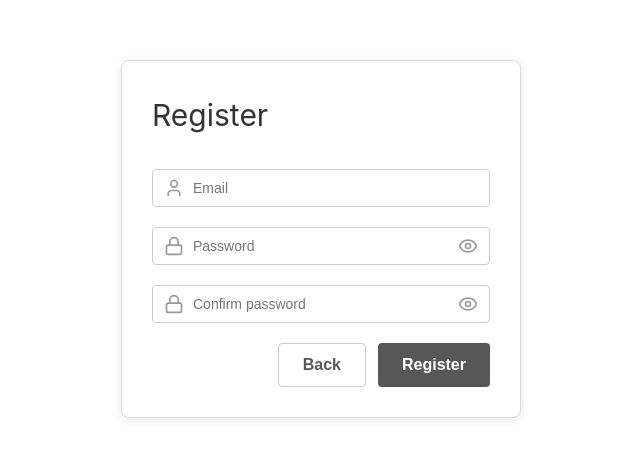
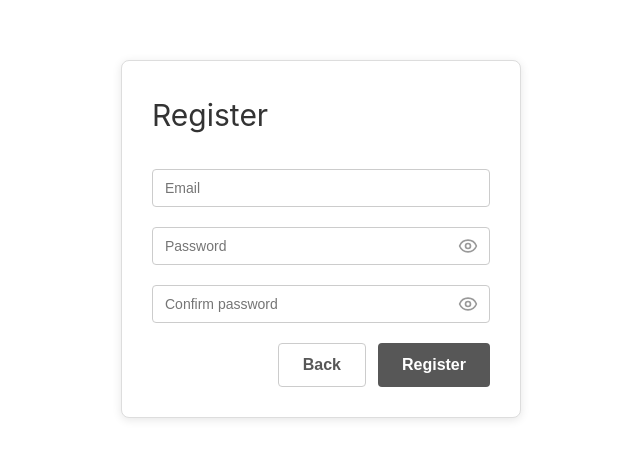
Before and after one commit to datroot9/training_java_vuejs, a Vue app: page /register in a window 1280 px wide. Shown: the part 161-620 px from the top of the page, without its empty margins (319-959 px from the left). Built offline with nearby package versions, Linux system fonts and the light colour scheme; the HTML template or start-up script is replaced by a standard one.

Commit message:
add: complete UI required of 2 component (Login + register)

```diff
--- a/src/components/CustomInput.vue
+++ b/src/components/CustomInput.vue
@@ -11,6 +11,10 @@
         :type="inputType"
         :maxlength="maxlength"
         :placeholder="placeholder"
+        :class="{
+          'has-prefix-icon': !!$slots.icon,
+          'has-suffix-icon': type === 'password'
+        }"
       />
 
       <!-- Icon Mắt ẩn/hiện chỉ render khi type truyền vào là password -->
@@ -76,6 +80,24 @@ const onInput = (event: Event) => {
   align-items: center;
 }
 
+input {
+  width: 100%;
+  padding: 10px 12px; /* Mặc định lề 2 bên thu gọn gọn gàng 12px nếu rỗng tuếch */
+  border: 1px solid #ccc;
+  border-radius: 4px;
+  font-size: 14px;
+  transition: border-color 0.3s;
+  box-sizing: border-box;
+}
+
+input.has-prefix-icon {
+  padding-left: 40px; /* Thêm lề trái nếu có slot icon */
+}
+
+input.has-suffix-icon {
+  padding-right: 40px; /* Thêm lề phải chừa không gian cho Con Mắt nếu type là password */
+}
+
 /* Định dạng thẻ slot chứa icon bên trái */
 :slotted(.input-icon) {
   position: absolute;
@@ -84,16 +106,6 @@ const onInput = (event: Event) => {
   height: 20px;
   color: #999;
   pointer-events: none;
-}
-
-input {
-  width: 100%;
-  padding: 10px 40px 10px 40px; /* Căn pad cả 2 bên cho cân đối icon */
-  border: 1px solid #ccc;
-  border-radius: 4px;
-  font-size: 14px;
-  transition: border-color 0.3s;
-  box-sizing: border-box;
 }
 
 input:focus {
--- a/src/components/LoginForm.vue
+++ b/src/components/LoginForm.vue
@@ -35,21 +35,26 @@
 import { ref, computed } from 'vue'
 import { User as UserIcon, Lock as LockIcon } from 'lucide-vue-next'
 import CustomInput from './CustomInput.vue'
+import { useValidation } from '@/composables/useValidation'
 
-const email = ref('')
+const userName = ref('')
 const password = ref('')
 const isSubmitted = ref(false); // Cờ lưu trạng thái đã bấm nút Login
+
+const { validateUserName, validatePassword } = useValidation();
+const userNameError = validateUserName(userName);
+const passwordError = validatePassword(password);
 
 // Mảng cấu hình cho các input field dùng chung
 const formFields = computed(() => [
   {
-    id: 'email',
-    value: email.value,
-    update: (val: string) => email.value = val,
+    id: 'user_name',
+    value: userName.value,
+    update: (val: string) => userName.value = val,
     type: 'text',
     maxlength: 20,
-    placeholder: 'Enter your email',
-    error: emailError.value,
+    placeholder: 'Email address',
+    error: userNameError.value,
     icon: UserIcon
   },
   {
@@ -64,52 +69,16 @@ const formFields = computed(() => [
   }
 ]);
 
-// Validation kiểm tra Email liên tục
-const emailError = computed(() => {
-  if (!email.value) return 'Email is required';
-
-  // check email có chứa ký tự lạ hoặc emoji không
-  if (/[^\x00-\xff]/.test(email.value)) {
-    return 'Email must not contain multi-byte characters or emojis';
-  }
-
-  const emailRegex = /^[^\s@]+@[^\s@]+\.[^\s@]+$/;
-  if (!emailRegex.test(email.value)) return 'Invalid email format';
-
-  if (email.value.length >= 20) return 'Your email must be less than 20 characters';
-
-  return '';
-});
-
-// Validation kiểm tra Password liên tục
-const passwordError = computed(() => {
-  if (!password.value) return 'Password is required';
-
-  // check password có chứa ký tự lạ hoặc emoji không
-   if (/[^\x00-\xff]/.test(password.value)) {
-     return 'Password must not contain multi-byte characters or emojis';
-  }
-
-
-  if (password.value.length < 6) return 'Your password must be at least 6 characters';
-
-  if (password.value.length >= 15) return 'Your password must be less than 15 characters';
-
-  return '';
-});
-
 const handleLogin = () => {
   isSubmitted.value = true; // Bật cờ đã submit để hiển thị thông báo lỗi (nếu có)
 
-  // Dừng lại nếu emailError hoặc passwordError có chứa thông báo lỗi (không phải là chuỗi rỗng '')
-  if (emailError.value || passwordError.value) {
-    return;
+  if (userNameError.value || passwordError.value) {
+    return; // Block không cho in ra console nếu đang có lỗi
   }
 
-  console.log('Email:', email.value)
+  console.log('User name:', userName.value)
   console.log('Password:', password.value)
-  // Demo login
-  alert('Login successful! Welcome back.')
+  alert('Login successful!')
   // Add your login logic here
 }
 </script>
--- a/src/components/RegisterForm.vue
+++ b/src/components/RegisterForm.vue
@@ -13,11 +13,7 @@
           :maxlength="field.maxlength"
           :placeholder="field.placeholder"
           :error="isSubmitted ? field.error : ''"
-        >
-          <template #icon>
-            <component :is="field.icon" class="input-icon" />
-          </template>
-        </CustomInput>
+        />
 
         <div class="button-group">
           <!-- Type button để chặn tự động Submit ngược -->
@@ -31,26 +27,32 @@
 
 <script setup lang="ts">
 import { ref, computed } from 'vue'
-import { User as UserIcon, Lock as LockIcon } from 'lucide-vue-next'
 import CustomInput from './CustomInput.vue'
 import { useRouter } from 'vue-router'
-const email = ref('')
+import { useValidation } from '@/composables/useValidation'
+
+const userName = ref('')
 const password = ref('')
 const confirmPassword = ref('')
+const href_login = ref('');
 const isSubmitted = ref(false);
 const router = useRouter();
+
+const { validateUserName, validatePassword, validateConfirmPassword } = useValidation();
+const userNameError = validateUserName(userName);
+const passwordError = validatePassword(password);
+const confirmPasswordError = validateConfirmPassword(password, confirmPassword);
 
 // Mảng cấu hình cho các input field dùng chung
 const formFields = computed(() => [
   {
-    id: 'email',
-    value: email.value,
-    update: (val: string) => email.value = val,
+    id: 'user_name',
+    value: userName.value,
+    update: (val: string) => userName.value = val,
     type: 'text',
     maxlength: 20,
     placeholder: 'Email',
-    error: emailError.value,
-    icon: UserIcon
+    error: userNameError.value
   },
   {
     id: 'password',
@@ -59,8 +61,7 @@ const formFields = computed(() => [
     type: 'password',
     maxlength: 15,
     placeholder: 'Password',
-    error: passwordError.value,
-    icon: LockIcon
+    error: passwordError.value
   },
   {
     id: 'confirmPassword',
@@ -69,40 +70,16 @@ const formFields = computed(() => [
     type: 'password',
     maxlength: 15,
     placeholder: 'Confirm password',
-    error: confirmPasswordError.value,
-    icon: LockIcon
+    error: confirmPasswordError.value
   }
 ]);
 
-const emailError = computed(() => {
-  if (!email.value) return 'Email is required';
-  if (/[^\x00-\xff]/.test(email.value)) return 'Email must not contain multi-byte characters or emojis';
-  const emailRegex = /^[^\s@]+@[^\s@]+\.[^\s@]+$/;
-  if (!emailRegex.test(email.value)) return 'Invalid email format';
-  if (email.value.length >= 20) return 'Your email must be less than 20 characters';
-  return '';
-});
-
-const passwordError = computed(() => {
-  if (!password.value) return 'Password is required';
-  if (/[^\x00-\xff]/.test(password.value)) return 'Password must not contain multi-byte characters or emojis';
-  if (password.value.length < 6) return 'Your password must be at least 6 characters';
-  if (password.value.length >= 15) return 'Your password must be less than 15 characters';
-  return '';
-});
-
-const confirmPasswordError = computed(() => {
-  if (!confirmPassword.value) return 'Please confirm your password';
-  if (confirmPassword.value !== password.value) return 'Passwords do not match';
-  return '';
-});
-
 const handleRegister = () => {
   isSubmitted.value = true;
-  if (emailError.value || passwordError.value || confirmPasswordError.value) {
+  if (userNameError.value || passwordError.value || confirmPasswordError.value) {
     return;
   }
-  console.log('Email:', email.value)
+  console.log('User name:', userName.value)
   console.log('Password:', password.value)
   console.log('Confirm Password:', confirmPassword.value)
   alert('Registration successful!')
--- /dev/null
+++ b/src/composables/useValidation.ts
@@ -0,0 +1,38 @@
+import { computed, type Ref } from 'vue'
+
+export function useValidation() {
+  const validateUserName = (userName: Ref<string>) => {
+    return computed(() => {
+      if (!userName.value) return 'User name is required';
+      if (/[^\x00-\xff]/.test(userName.value)) return 'User name must not contain multi-byte characters or emojis';
+      const userNameRegex = /^[^\s@]+@[^\s@]+\.[^\s@]+$/;
+      if (!userNameRegex.test(userName.value)) return 'Invalid user name format';
+      if (userName.value.length >= 20) return 'Your user name must be less than 20 characters';
+      return '';
+    })
+  }
+
+  const validatePassword = (password: Ref<string>) => {
+    return computed(() => {
+      if (!password.value) return 'Password is required';
+      if (/[^\x00-\xff]/.test(password.value)) return 'Password must not contain multi-byte characters or emojis';
+      if (password.value.length < 6) return 'Your password must be at least 6 characters';
+      if (password.value.length >= 15) return 'Your password must be less than 15 characters';
+      return '';
+    })
+  }
+
+  const validateConfirmPassword = (password: Ref<string>, confirmPassword: Ref<string>) => {
+    return computed(() => {
+      if (!confirmPassword.value) return 'Please confirm your password';
+      if (confirmPassword.value !== password.value) return 'Passwords do not match';
+      return '';
+    })
+  }
+
+  return {
+    validateUserName,
+    validatePassword,
+    validateConfirmPassword
+  }
+}
```
Also changed, not shown: 2 other files (tests, documents, lock files or other folders).
